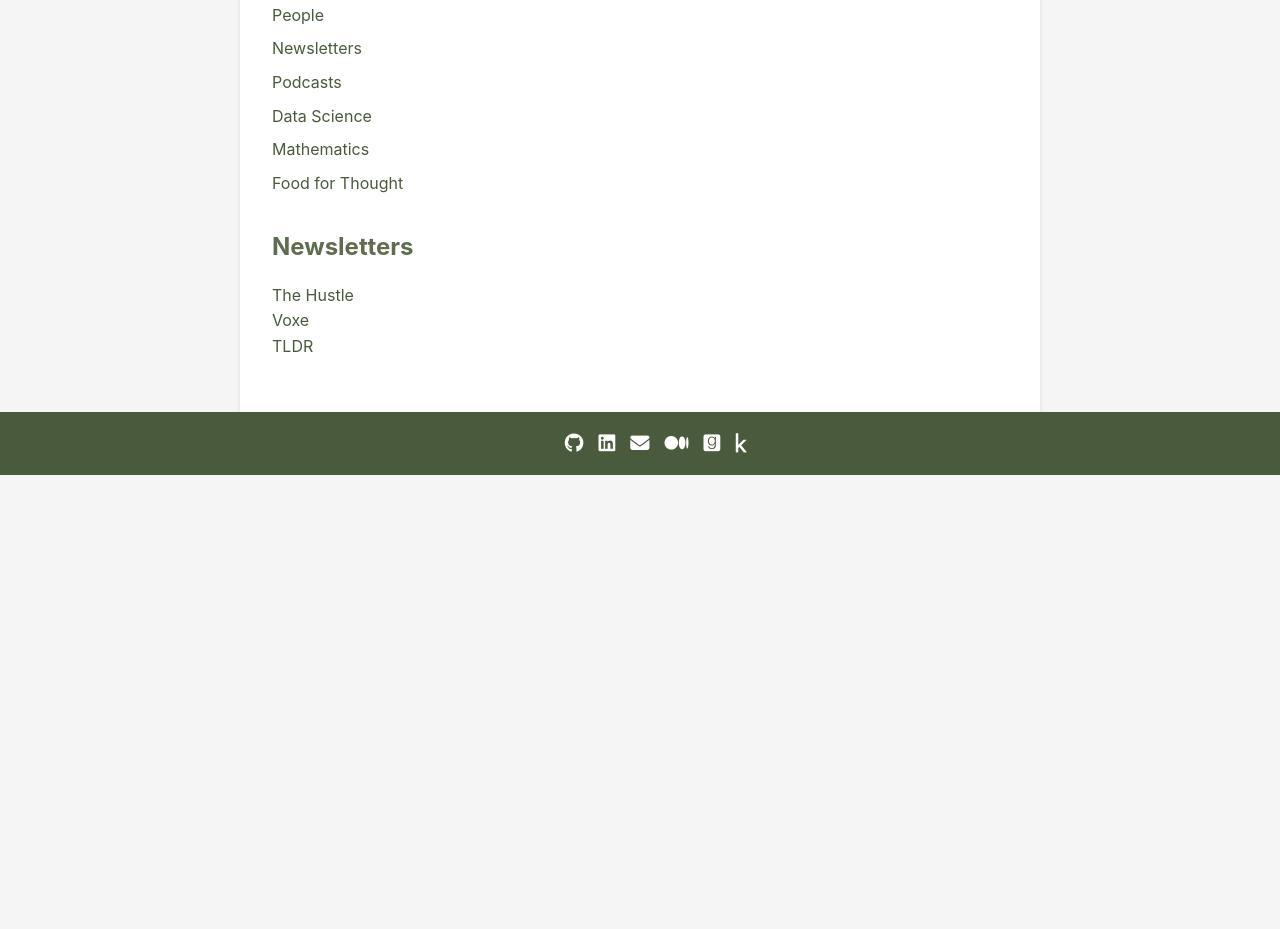
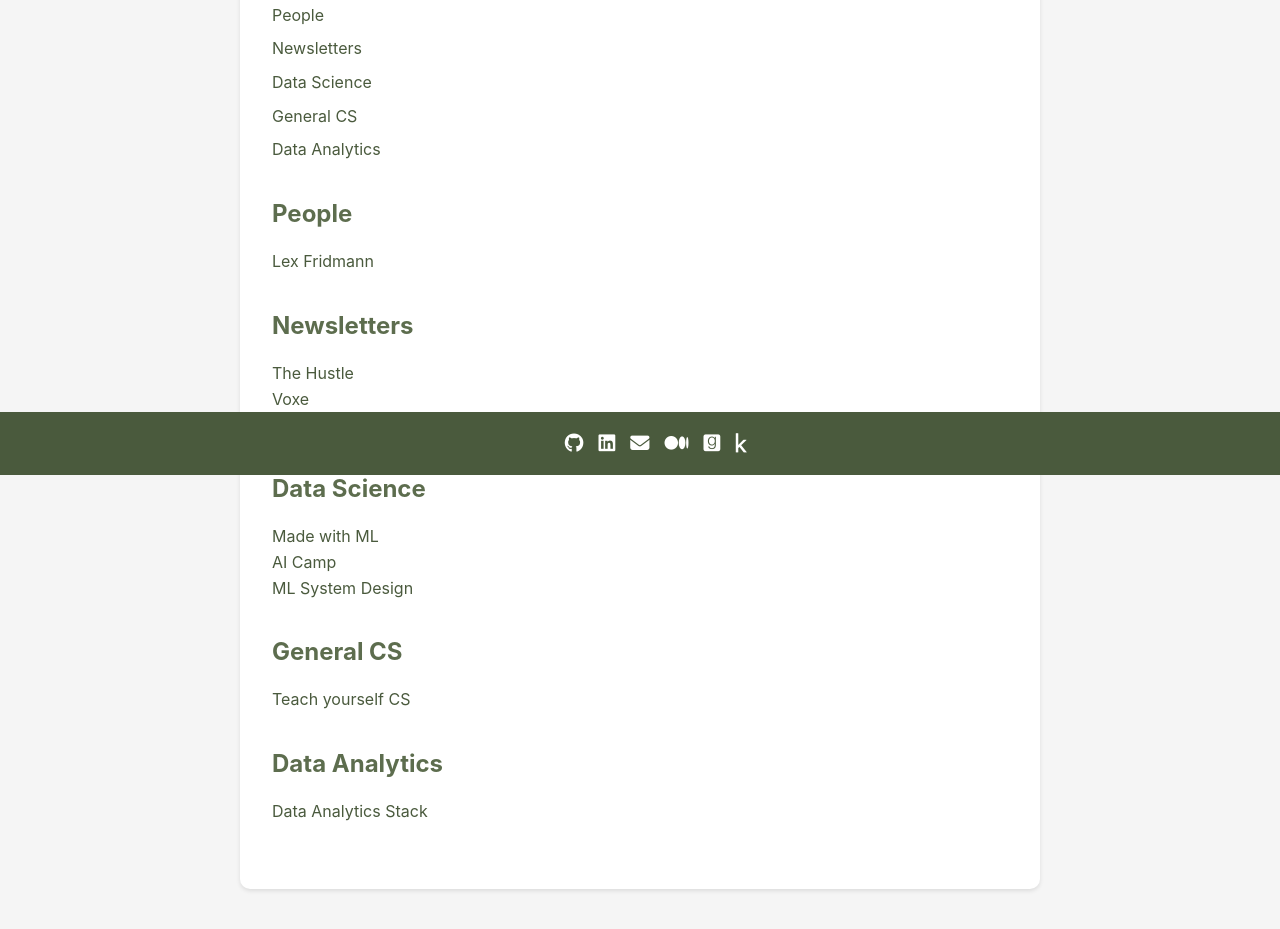
Before and after one commit to elizachistova/elizachistova.github.io, a plain HTML site: page pages/links.html in a window 1280 px wide. Shown: the part 325-1254 px from the top of the page. Before the commit the page ends 845 px from the top, so only its background shows below. Drawn offline with Linux system fonts and the light colour scheme; files whose address does not match are found by name.

Commit message:
Update links.html

```diff
--- a/pages/links.html
+++ b/pages/links.html
@@ -27,20 +27,21 @@
             <ul class="table-of-contents">
                 <li><a href="#people-to-follow">People</a></li>
                 <li><a href="#newsletters">Newsletters</a></li>
-                <li><a href="#podcasts">Podcasts</a></li>
+                <!-- <li><a href="#podcasts">Podcasts</a></li> -->
                 <li><a href="#data-science">Data Science</a></li>
-                <li><a href="#mathematics">Mathematics</a></li>
-                <li><a href="#food-for-thought">Food for Thought</a></li>
+                <!-- <li><a href="#mathematics">Mathematics</a></li>
+                <li><a href="#food-for-thought">Food for Thought</a></li> -->
+                <li><a href="#general">General CS</a></li>
+                <li><a href="#data-analytics">Data Analytics</a></li>
             </ul>
 
 
-            <!-- <section id="people-to-follow">
+            <section id="people-to-follow">
                 <h2>People</h2>
                 <ul class="links-list">
-                    <li><a href="https://twitter.com/person1" target="_blank">@DataScienceGuru</a></li>
-                    <li><a href="https://twitter.com/person2" target="_blank">@AIResearcher</a></li>
+                    <li><a href="https://lexfridman.com/" target="_blank">Lex Fridmann</a></li>
                 </ul>
-            </section> -->
+            </section>
 
             <section id="Newsletters">
                 <h2>Newsletters</h2>
@@ -56,14 +57,6 @@
                 <ul class="links-list">
                     <li><a href="https://example.com/podcast1" target="_blank">Data Stories</a></li>
                     <li><a href="https://example.com/podcast2" target="_blank">Machine Learning Guide</a></li>
-                </ul>
-            </section>
-
-            <section id="data-science">
-                <h2>Data Science</h2>
-                <ul class="links-list">
-                    <li><a href="https://example.com/ds1" target="_blank">Introduction to Machine Learning</a></li>
-                    <li><a href="https://example.com/ds2" target="_blank">Advanced NLP Techniques</a></li>
                 </ul>
             </section>
 
@@ -83,6 +76,30 @@
                 </ul>
             </section> -->
 
+            <section id="data-science">
+                <h2>Data Science</h2>
+                <ul class="links-list">
+                    <li><a href="https://madewithml.com/#course" target="_blank">Made with ML</a></li>
+                    <li><a href="https://www.aicamp.ai/" target="_blank">AI Camp</a></li>
+                    <li><a href="https://stanford-cs329s.github.io/syllabus.html" target="_blank">ML System Design</a></li>
+                </ul>
+            </section>
+
+
+            <section id="general">
+                <h2>General CS</h2>
+                <ul class="links-list">
+                    <li><a href="https://teachyourselfcs.com/" target="_blank">Teach yourself CS</a></li>
+                </ul>
+            </section>
+
+            <section id="data-analytics">
+                <h2>Data Analytics</h2>
+                <ul class="links-list">
+                    <li><a href="https://modal.com/blog/analytics-stack" target="_blank">Data Analytics Stack</a></li>
+                </ul>
+            </section>
+
         </div>
     </main>
 
```
